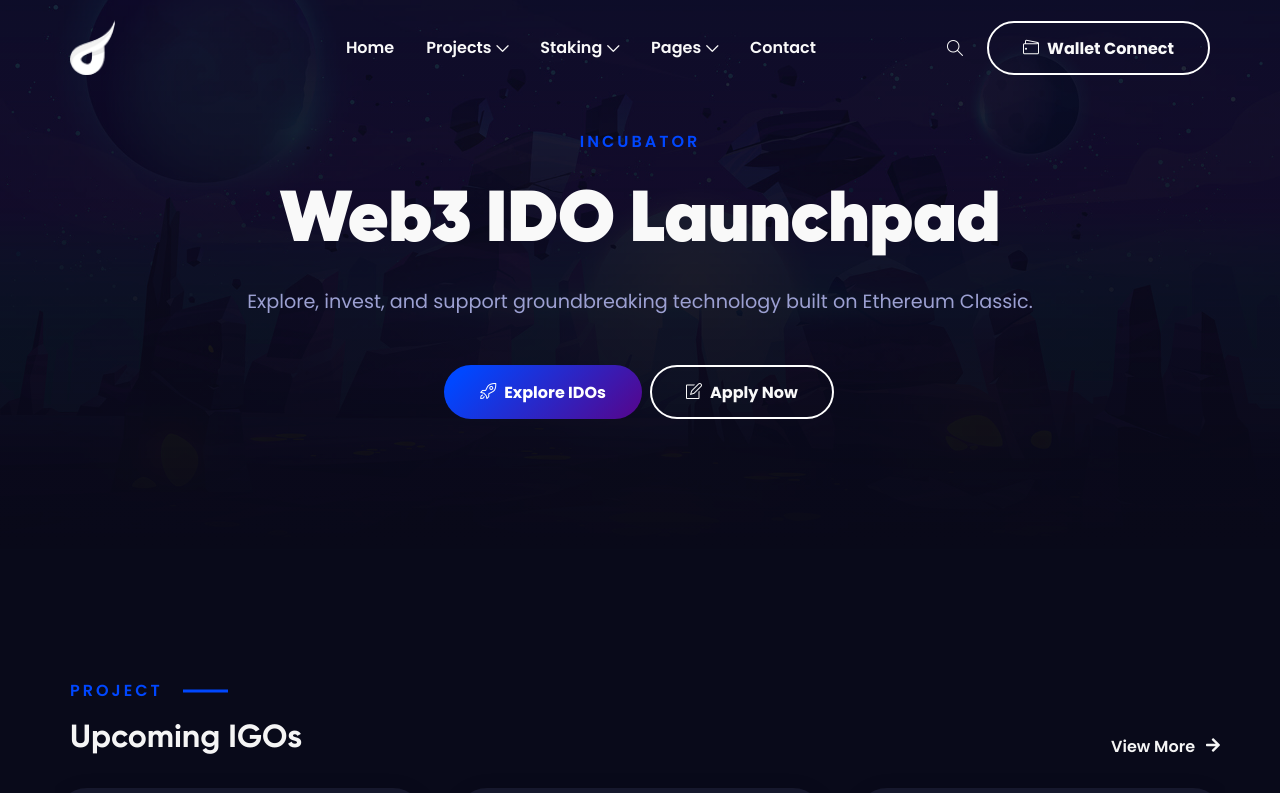
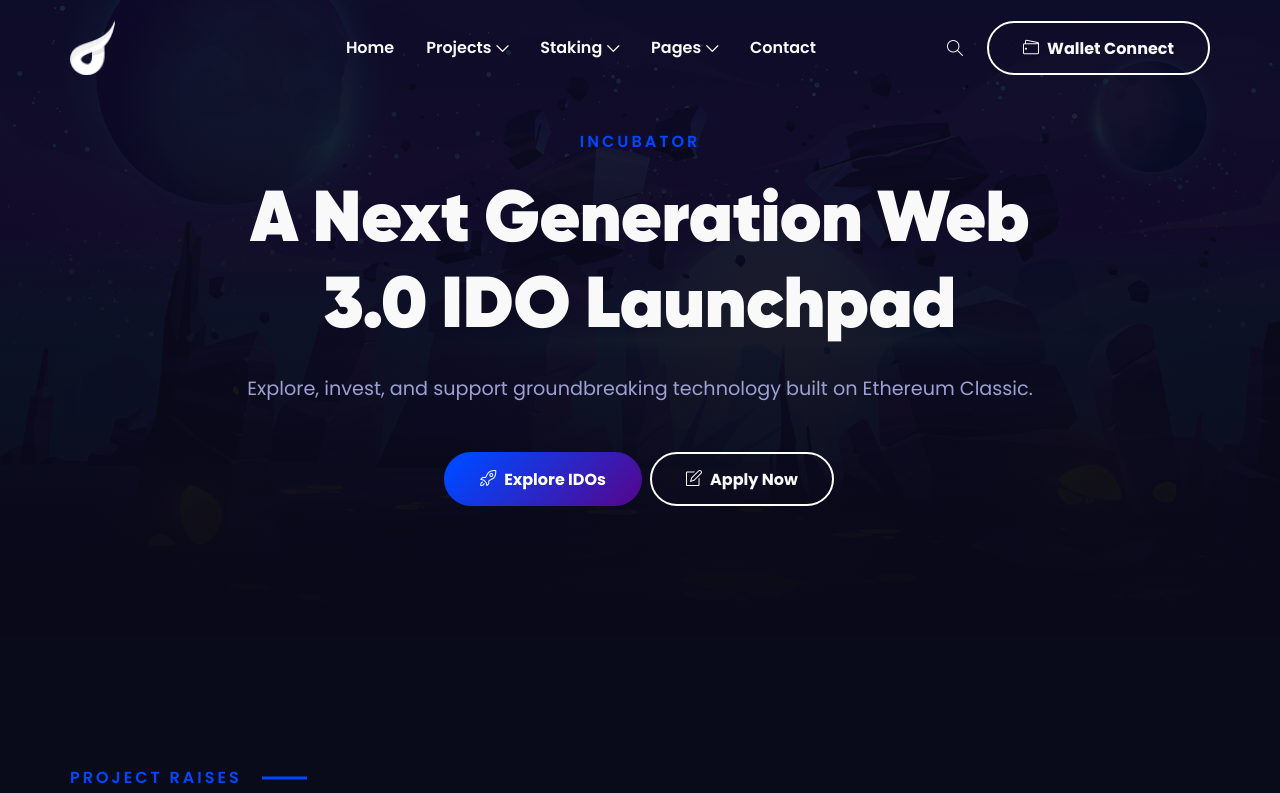
Before and after one commit to incubator-lol/interface, a React (Create React App) app: page / in a window 1280 px wide. Shown: the top 793 px of the page. Built offline with nearby package versions, Linux system fonts and the light colour scheme; no server answers.

Commit message:
projectone

```diff
--- a/src/components/Hero/Hero.js
+++ b/src/components/Hero/Hero.js
@@ -2,7 +2,7 @@
 
 const initData = {
     sub_heading: "Incubator",
-    heading: "Web3 IDO Launchpad",
+    heading: "A Next Generation Web 3.0 IDO Launchpad",
     content: "Explore, invest, and support groundbreaking technology built on Ethereum Classic."
 }
 
--- a/src/components/Project/ProjectOne.js
+++ b/src/components/Project/ProjectOne.js
@@ -1,8 +1,8 @@
 import React, { Component } from 'react';
 
 const initData = {
-    sub_heading: "Project",
-    heading: "Upcoming IGOs",
+    sub_heading: "Project Raises",
+    heading: "Upcoming IDOs",
     btn: "View More",
     actionBtn: "Participate"
 }
@@ -11,15 +11,15 @@
     {
         id: "1",
         img: "/img/thumb_1.png",
-        blockchain: "/img/ethereum.png",
+        blockchain: "/img/ethereum-classic.png",
         title: "Metaverse 3D",
-        reg_date: "2022-12-30",
+        reg_date: "2024-12-30",
         raise: "100k",
         val: "2.8M",
         allocation: "$0",
         progress: "25%",
         mecha: "0/100,069 MECHA",
-        busd: "0 BUSD"
+        busd: "0 USC"
     },
     {
         id: "2",
```
Also changed, not shown: public/img/ethereum-classic.png (added).
